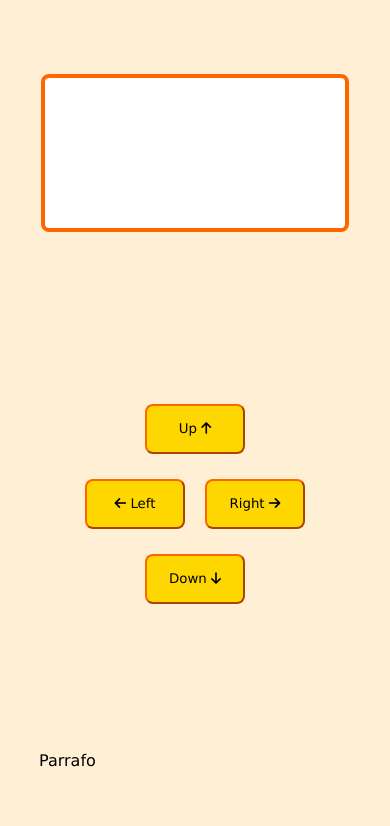
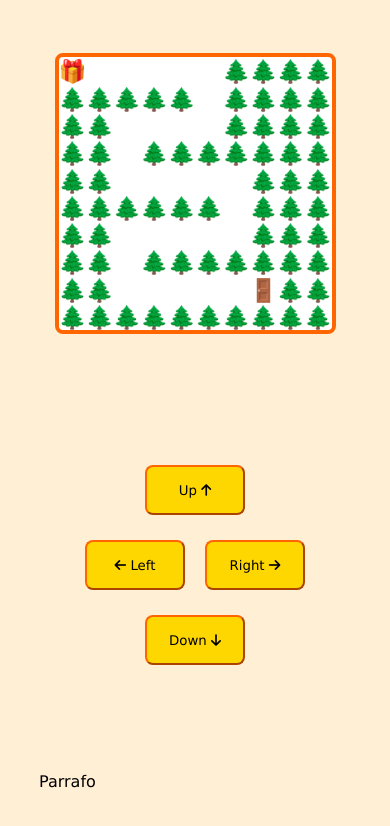
Before and after one commit to KortexCode/videoGame-Race, a plain HTML site: page index.html in a window 390 px wide. Drawn offline with Linux system fonts and the light colour scheme.

Commit message:
Se crean las funciones para renderizar los objetos del mapa y el tamaño responsive del canvas

```diff
--- a/main.js
+++ b/main.js
@@ -1,8 +1,56 @@
+
 const canvas = document.getElementById('game');
 const game = canvas.getContext('2d');
 
-window.addEventListener('load', startGame);
+window.addEventListener('load', resizeCanvas);
+window.addEventListener('resize', resizeCanvas);
 
-function startGame(){
-    game.fillRect(0, 0, 0, 5);
+function resizeCanvas(){
+    let canvasSize;
+    //Breakpoints para el canvas
+    if(window.innerWidth > 900){
+        canvasSize = window.innerHeight * 0.8;
+
+    }
+    else if(window.innerWidth > 600 && window.innerWidth < 900){
+
+        canvasSize = window.innerWidth * 0.6;
+
+    }
+    else{
+        canvasSize = window.innerWidth * 0.7;
+
+    }
+    //Se establece las medidas del canvas
+    canvas.height = canvasSize;
+    canvas.width = canvasSize;
+    return  startGame(canvasSize);
 }
+
+function startGame(canvasSize){
+
+    let elementSize;
+    let map = maps[2];
+    const mapRow = map.trim().split('\n');
+    map = mapRow.map( row => row.trim().split(''));
+    console.log(map);
+
+    elementSize = canvasSize/10;
+
+    game.font = elementSize-5+'px Vernada';
+    game.textAlign = 'end';
+
+    console.log(map[0][2]);
+
+    for(let i = 1; i <= 10; i++){
+        for (let j = 1; j <= 10; j++) {
+
+            game.fillText(emojis[map[i-1][j-1]], (elementSize)*j, (elementSize)*(i-0.18));
+
+        }
+
+    }
+    /*  game.fillStyle = 'Gold'; */
+
+   /*  game.fillRect(0, 0, 50, 50); */
+}
--- a/maps.js
+++ b/maps.js
@@ -0,0 +1,54 @@
+/*
+ * Reglas:
+ * El final de cada nivel debe ser el inicio del siguiente
+*/
+
+const emojis = {
+  '-': ' ',
+  'O': '🚪',
+  'X': '🌲',
+  'B':'💣',
+  'I': '🎁',
+  'PLAYER': '🚖',
+  'BOMB_COLLISION': '🔥',
+  'GAME_OVER': '👎',
+  'WIN': '🏆',
+};
+
+const maps = [];
+maps.push(`
+  IXXXXXXXXX
+  -XXXXXXXXX
+  -XXXXXXXXX
+  -XXXXXXXXX
+  -XXXXXXXXX
+  -XXXXXXXXX
+  -XXXXXXXXX
+  -XXXXXXXXX
+  -XXXXXXXXX
+  OXXXXXXXXX
+`);
+maps.push(`
+  O--XXXXXXX
+  X--XXXXXXX
+  XX----XXXX
+  X--XX-XXXX
+  X-XXX--XXX
+  X-XXXX-XXX
+  XX--XX--XX
+  XX--XXX-XX
+  XXXX---IXX
+  XXXXXXXXXX
+  `);
+maps.push(`
+  I-----XXXX
+  XXXXX-XXXX
+  XX----XXXX
+  XX-XXXXXXX
+  XX-----XXX
+  XXXXXX-XXX
+  XX-----XXX
+  XX-XXXXXXX
+  XX-----OXX
+  XXXXXXXXXX
+`);
```
Also changed, not shown: index.html (+0 -1 lines).
